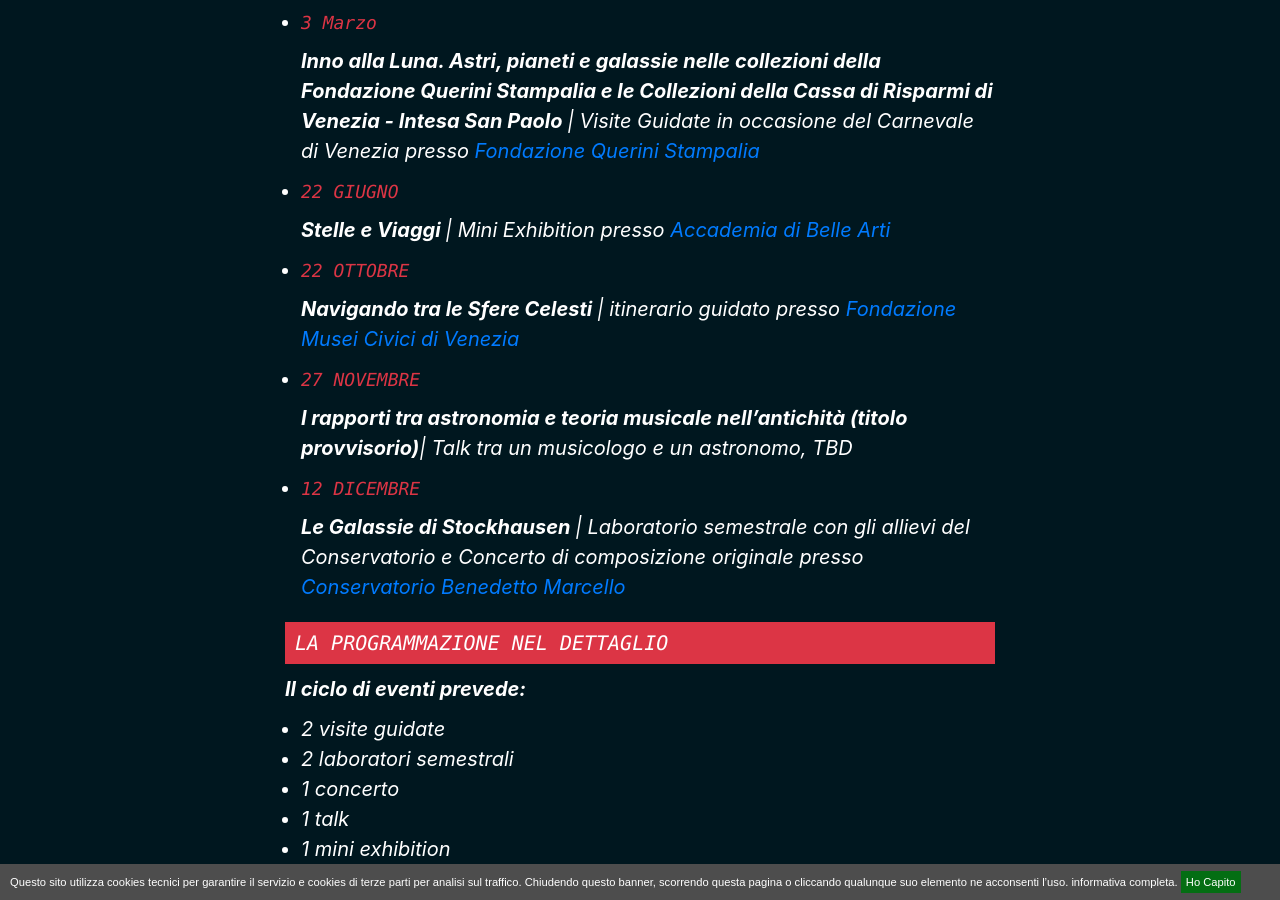
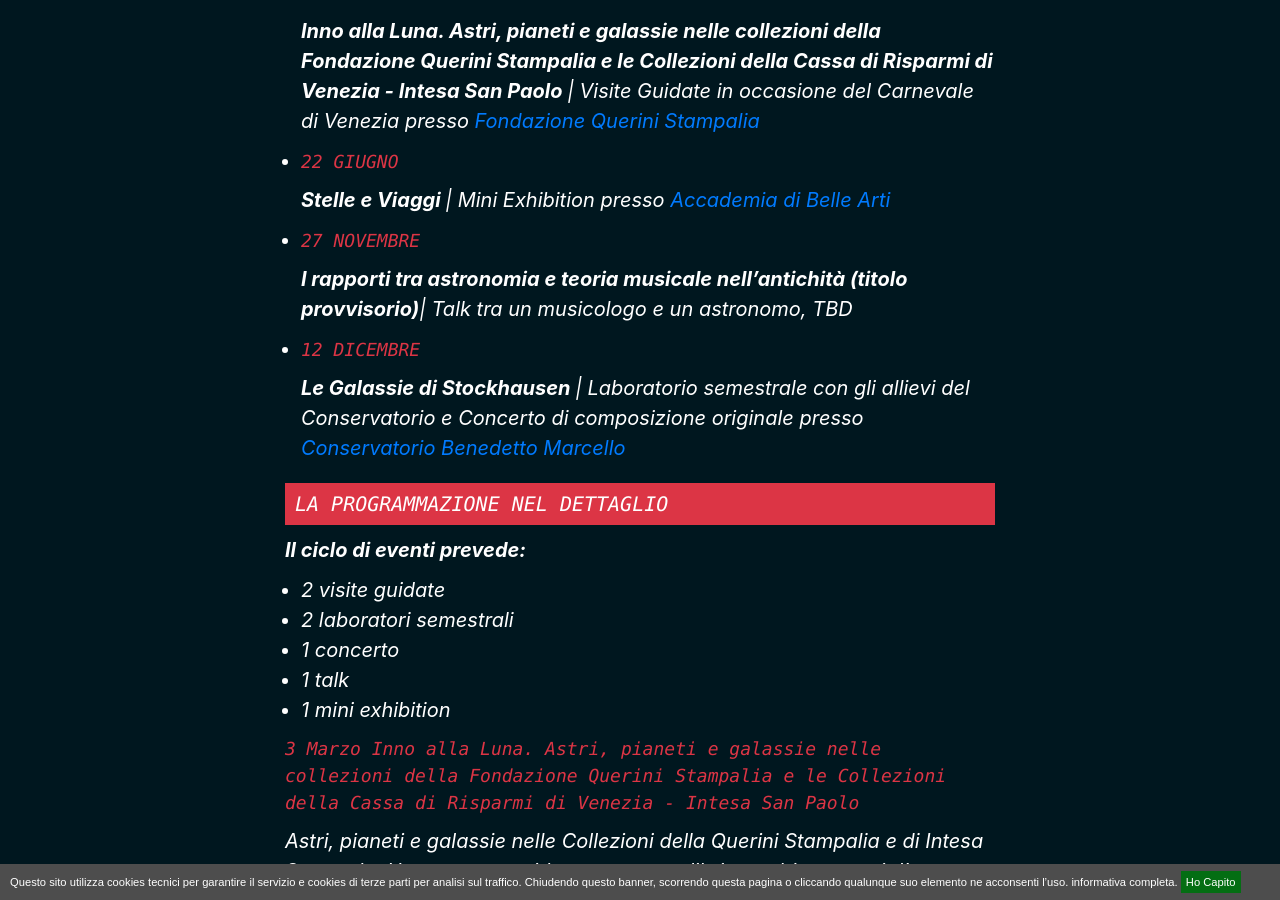
Before and after one commit to simonini/dvri-j-theme, a Jekyll site: the page built from progetti/cultural_galaxies.html, in a window 1280 px wide and 900 px high, scrolled down 1825 px. Built offline with Jekyll 4.4.1, drawn with Linux system fonts in a browser that asks for light colours; comment, search, counter and statistics services are not loaded; the table of contents is made by our own code.

Commit message:
Update cultural_galaxies.html

```diff
--- a/progetti/cultural_galaxies.html
+++ b/progetti/cultural_galaxies.html
@@ -25,7 +25,7 @@
 
   <li><h4>22 GIUGNO </h4> <strong> Stelle e Viaggi </strong>| Mini Exhibition presso <a href="http://accademiavenezia.it" target="_blank">Accademia di Belle Arti</a></li>
 
-  <li><h4>22 OTTOBRE </h4><strong> Navigando tra le Sfere Celesti </strong> | itinerario guidato presso <a href="http://www.visitmuve.it">Fondazione Musei Civici di Venezia</a></li>
+  <!-- <li><h4>22 OTTOBRE </h4><strong> Navigando tra le Sfere Celesti </strong> | itinerario guidato presso <a href="http://www.visitmuve.it">Fondazione Musei Civici di Venezia</a></li> -->
 
   <li><h4>27 NOVEMBRE </h4> <strong>I rapporti tra astronomia e teoria musicale nell’antichità (titolo provvisorio)</strong>| Talk tra un musicologo e un astronomo, TBD</li>
 
```
